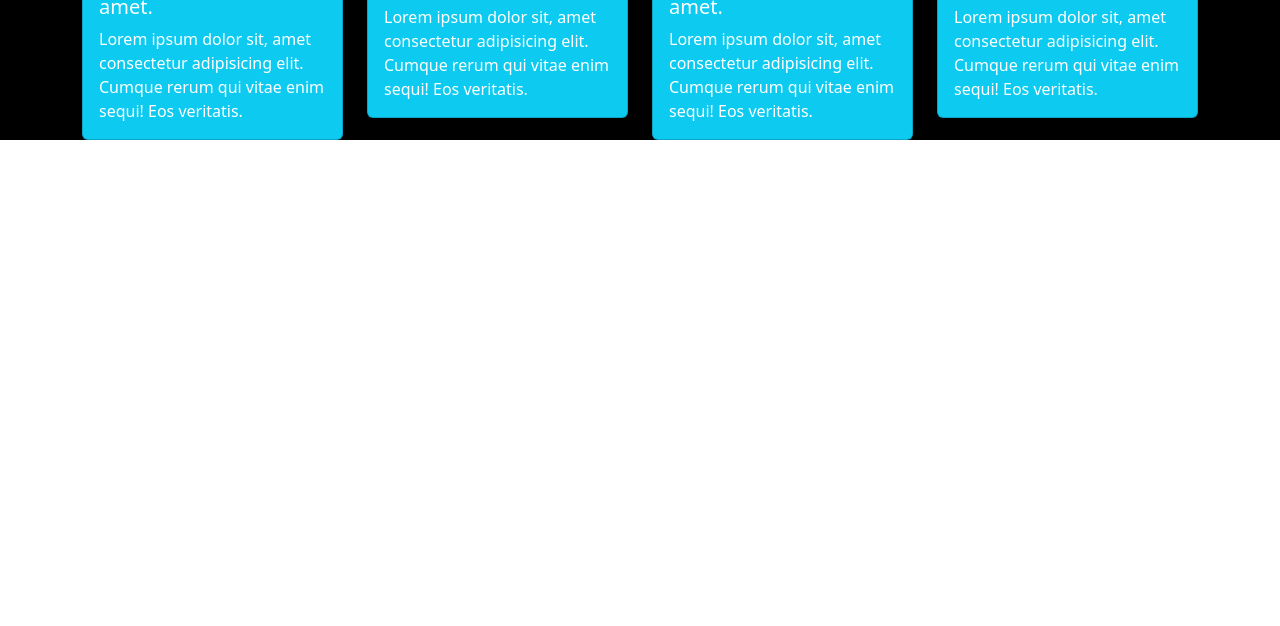
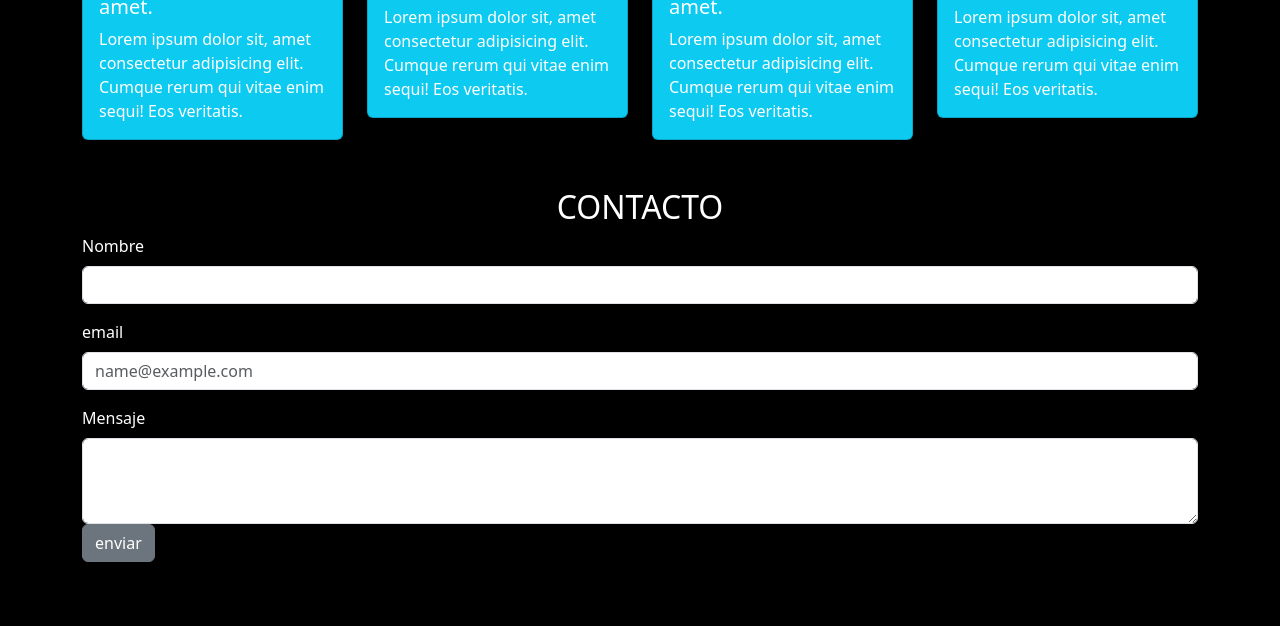
Before and after one commit to alissonAM00/viajes-chile-prueba, a plain HTML site: page index.html in a window 1280 px wide. Shown: the part 1847-2473 px from the top of the page. Before the commit the page ends 1987 px from the top, so only its background shows below. Drawn offline with nearby package versions, Linux system fonts and the light colour scheme.

Commit message:
se agrega formulario de contacto

```diff
--- a/index.html
+++ b/index.html
@@ -188,6 +188,30 @@
                 </div>
             </div>
         </section>
+        <form class="container py-5" id="contacto">
+            <h2 class="text-center text-white"> CONTACTO</h2>
+            <div class="row">
+                <div class="col">
+                    <div class="mb-3">
+                        <div class="mb-3">
+                            <label for="userName" class="form-label text-white">Nombre</label>
+                            <input type="email" class="form-control" id="userName" />
+                        </div>
+                        <label for="exampleFormControlInput1" class="form-label text-white">email</label>
+                        <input type="email" class="form-control" id="exampleFormControlInput1"
+                            placeholder="name@example.com">
+                    </div>
+                    <div class="mb-3">
+                        <label for="exampleFormControlTextarea1" class="form-label text-white">Mensaje</label>
+                        <textarea class="form-control" id="exampleFormControlTextarea1" rows="3"></textarea>
+                        <button type="button" id="boton" class="btn btn-secondary" data-bs-toggle="tooltip"
+                            data-bs-placement="bottom" data-bs-custom-class="custom-tooltip"
+                            data-bs-title="preciona aqui para enviar.">enviar
+                        </button>
+                    </div>
+                </div>
+            </div>
+        </form>
 
 
     </main>
```
